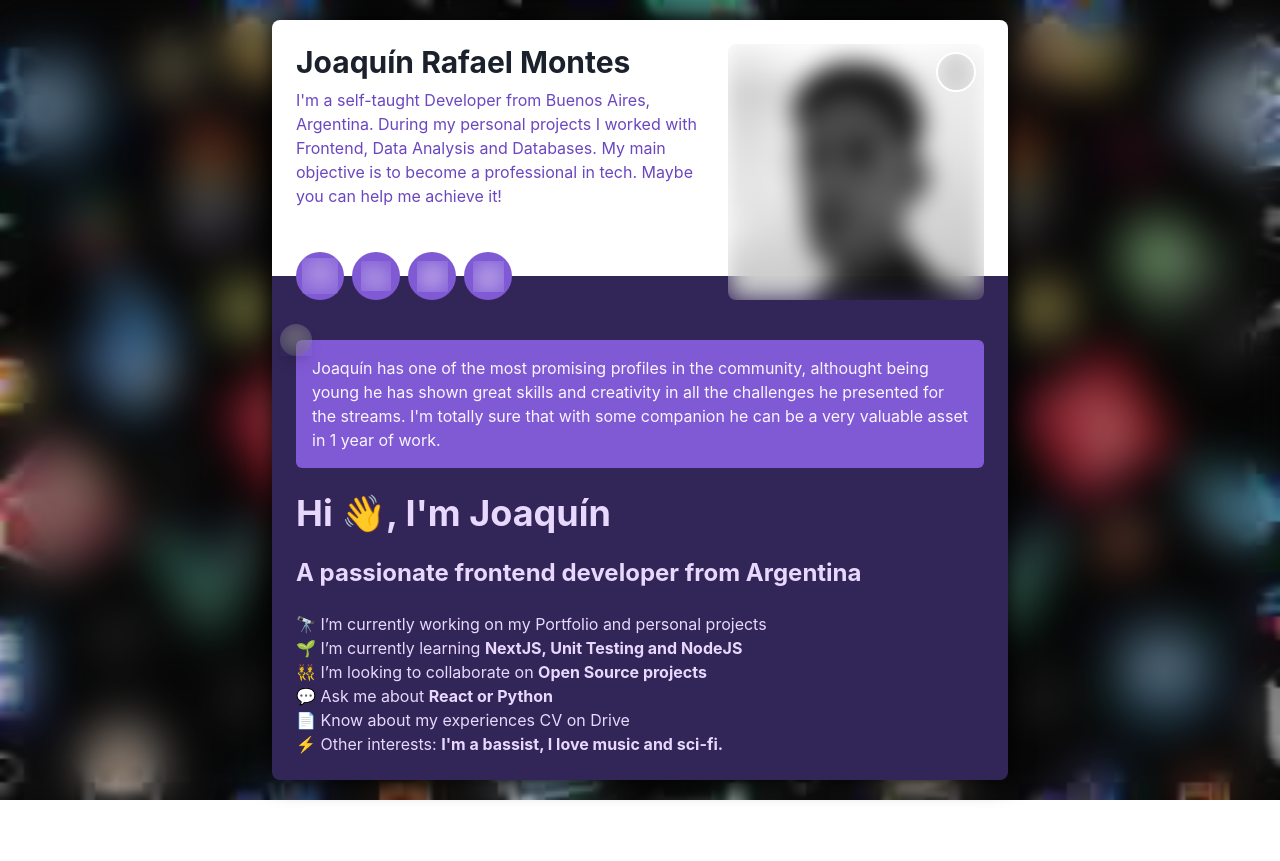
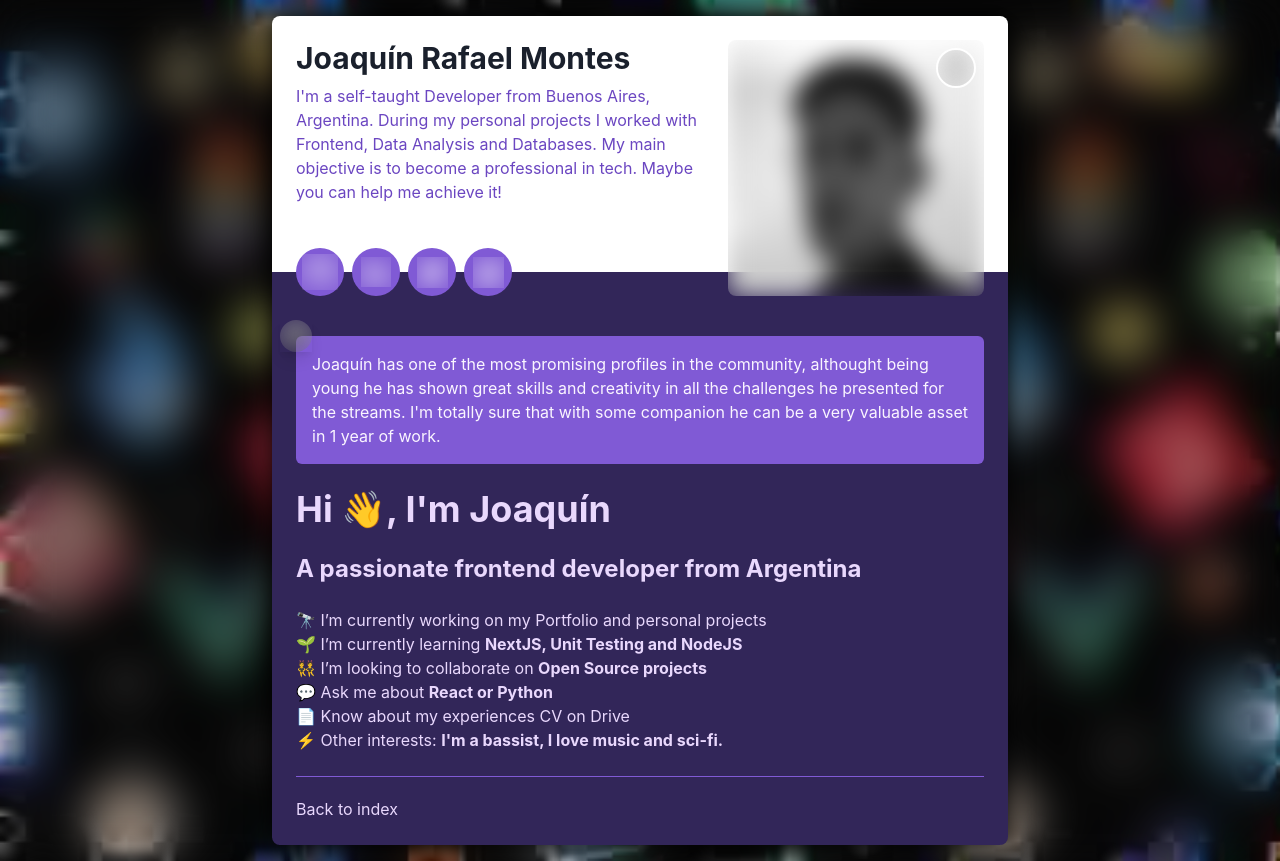
Before and after one commit to goncy/community, a Next.js app: page /khadri in a window 1280 px wide. Before the commit the page ends 800 px from the top, so only its background shows below. Built offline with nearby package versions, Linux system fonts and the light colour scheme.

Commit message:
Add link to index

```diff
--- a/pages/[entry].tsx
+++ b/pages/[entry].tsx
@@ -80,7 +80,7 @@ const EntryPage: NextPage<Props> = ({entry}) => {
               </Stack>
               <Stack direction="row" justifyContent={{base: "center", md: "flex-start"}}>
                 {entry.user.github && (
-                  <Link href={`https://github.com/${entry.user.github}`}>
+                  <Link isExternal href={`https://github.com/${entry.user.github}`}>
                     <IconButton
                       isRound
                       aria-label="icon"
@@ -94,7 +94,7 @@ const EntryPage: NextPage<Props> = ({entry}) => {
                   </Link>
                 )}
                 {entry.user.linkedin && (
-                  <Link href={`https://linkedin.com/in/${entry.user.linkedin}`}>
+                  <Link isExternal href={`https://linkedin.com/in/${entry.user.linkedin}`}>
                     <IconButton
                       isRound
                       aria-label="icon"
@@ -114,7 +114,7 @@ const EntryPage: NextPage<Props> = ({entry}) => {
                   </Link>
                 )}
                 {entry.user.twitter && (
-                  <Link href={`https://twitter.com/${entry.user.twitter}`}>
+                  <Link isExternal href={`https://twitter.com/${entry.user.twitter}`}>
                     <IconButton
                       isRound
                       aria-label="icon"
@@ -128,7 +128,7 @@ const EntryPage: NextPage<Props> = ({entry}) => {
                   </Link>
                 )}
                 {entry.user.website && (
-                  <Link href={entry.user.website}>
+                  <Link isExternal href={entry.user.website}>
                     <IconButton
                       isRound
                       aria-label="icon"
@@ -207,6 +207,9 @@ const EntryPage: NextPage<Props> = ({entry}) => {
             <Box>
               <Markdown>{entry.content}</Markdown>
             </Box>
+            <Box borderTopColor="primary.500" borderTopWidth={1} paddingTop={5}>
+              <Link href="/">Back to index</Link>
+            </Box>
           </Stack>
         </Stack>
       </Container>
--- a/theme.ts
+++ b/theme.ts
@@ -5,6 +5,7 @@ export default extendTheme({
     global: {
       "html, body, #__next": {
         height: "100%",
+        backgroundColor: "black",
       },
     },
   },
```
